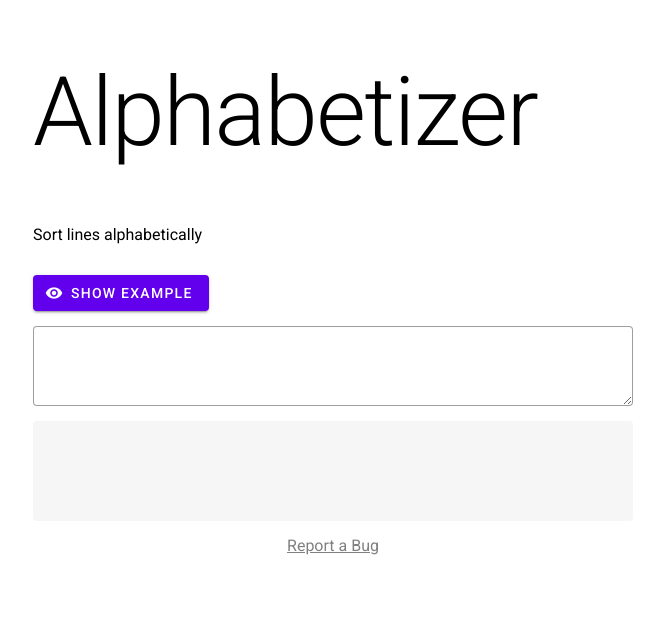
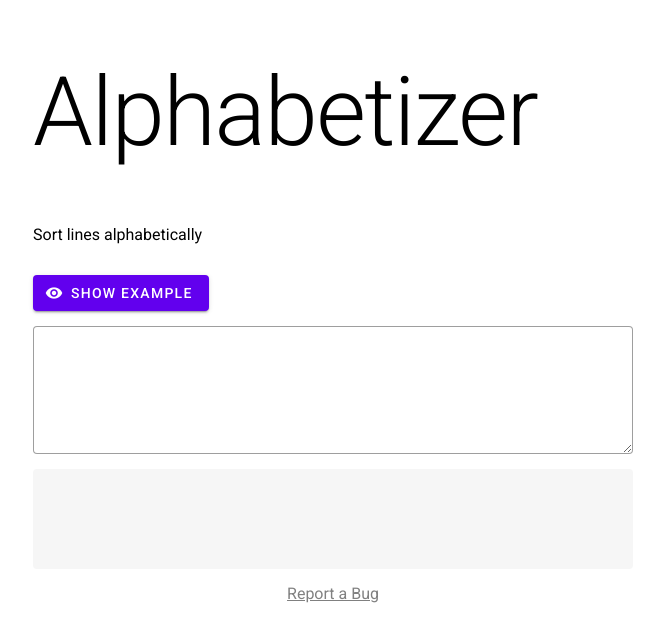
Before and after one commit to kittsville/Web-Tools, a Jekyll site: the page built from alphabetizer/index.html, in a window 1280 px wide. Shown: the top 642 px of the page, without its empty margins (307-971 px from the left). Built offline with Jekyll 4.4.1, drawn with Linux system fonts in a browser that asks for light colours.

Commit message:
Improve usability

```diff
--- a/alphabetizer/index.html
+++ b/alphabetizer/index.html
@@ -15,7 +15,7 @@ layout: default
     <span class="mdc-notched-outline__trailing"></span>
   </span>
   <span class="mdc-text-field__resizer">
-    <textarea id="input-text" class="mdc-text-field__input" aria-label="Paste input"></textarea>
+    <textarea id="input-text" rows="4" class="mdc-text-field__input" aria-label="Paste input"></textarea>
   </span>
 </label>
 
--- a/trimmer/index.html
+++ b/trimmer/index.html
@@ -15,7 +15,7 @@ layout: default
     <span class="mdc-notched-outline__trailing"></span>
   </span>
   <span class="mdc-text-field__resizer">
-    <textarea id="input-text" class="mdc-text-field__input" aria-label="Paste input"></textarea>
+    <textarea id="input-text" rows="4" class="mdc-text-field__input" aria-label="Paste input"></textarea>
   </span>
 </label>
 
```
